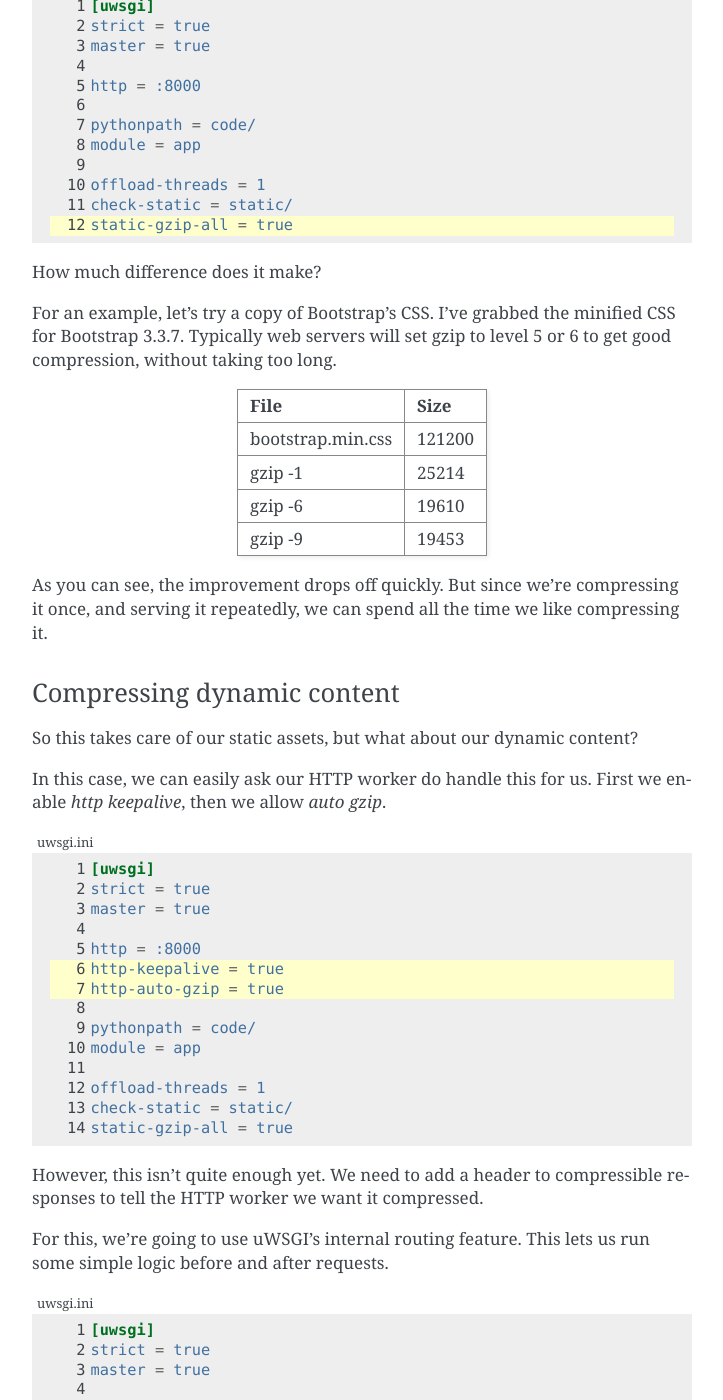
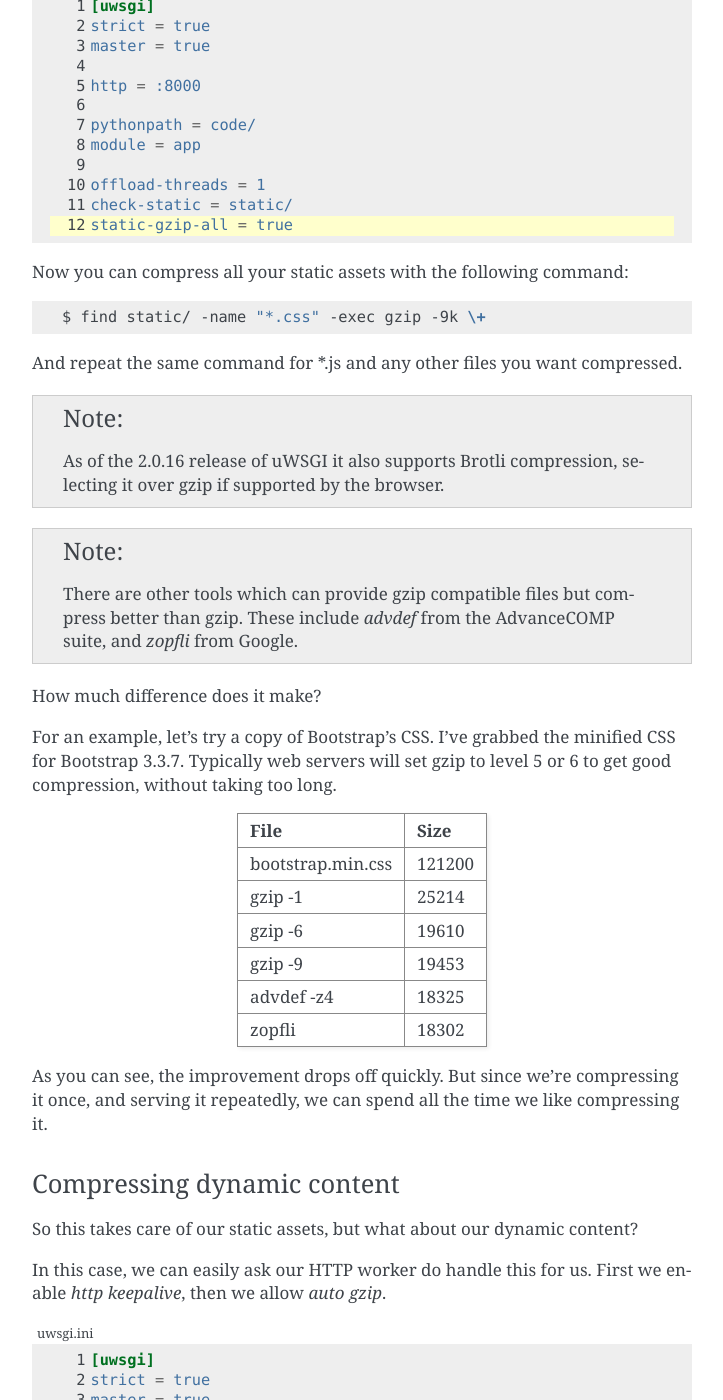
Before and after one commit to funkybob/ugu, a Sphinx documentation site: the page built from docs/index.rst, in a window 1280 px wide and 1400 px high, scrolled down 6083 px. Shown: the whole window, without its empty margins (388-1111 px from the left). Built offline with Sphinx 7.4.7, drawn with Linux system fonts in a browser that asks for light colours.

Commit message:
Include advdev and zopfli

```diff
--- a/docs/index.rst
+++ b/docs/index.rst
@@ -343,6 +343,23 @@ compressed.
    check-static = static/
    static-gzip-all = true
 
+Now you can compress all your static assets with the following command:
+
+.. code-block:: bash
+
+   $ find static/ -name "*.css" -exec gzip -9k \+
+
+And repeat the same command for \*.js and any other files you want compressed.
+
+.. note::
+   As of the 2.0.16 release of uWSGI it also supports Brotli compression,
+   selecting it over gzip if supported by the browser.
+
+.. note::
+   There are other tools which can provide gzip compatible files but compress
+   better than gzip. These include `advdef` from the AdvanceCOMP suite, and
+   `zopfli` from Google.
+
 How much difference does it make?
 
 For an example, let's try a copy of Bootstrap's CSS. I've grabbed the minified
@@ -359,6 +376,10 @@ get good compression, without taking too long.
 | gzip -6           |  19610 |
 +-------------------+--------+
 | gzip -9           |  19453 |
++-------------------+--------+
+| advdef -z4        |  18325 |
++-------------------+--------+
+| zopfli            |  18302 |
 +-------------------+--------+
 
 As you can see, the improvement drops off quickly. But since we're compressing
```
